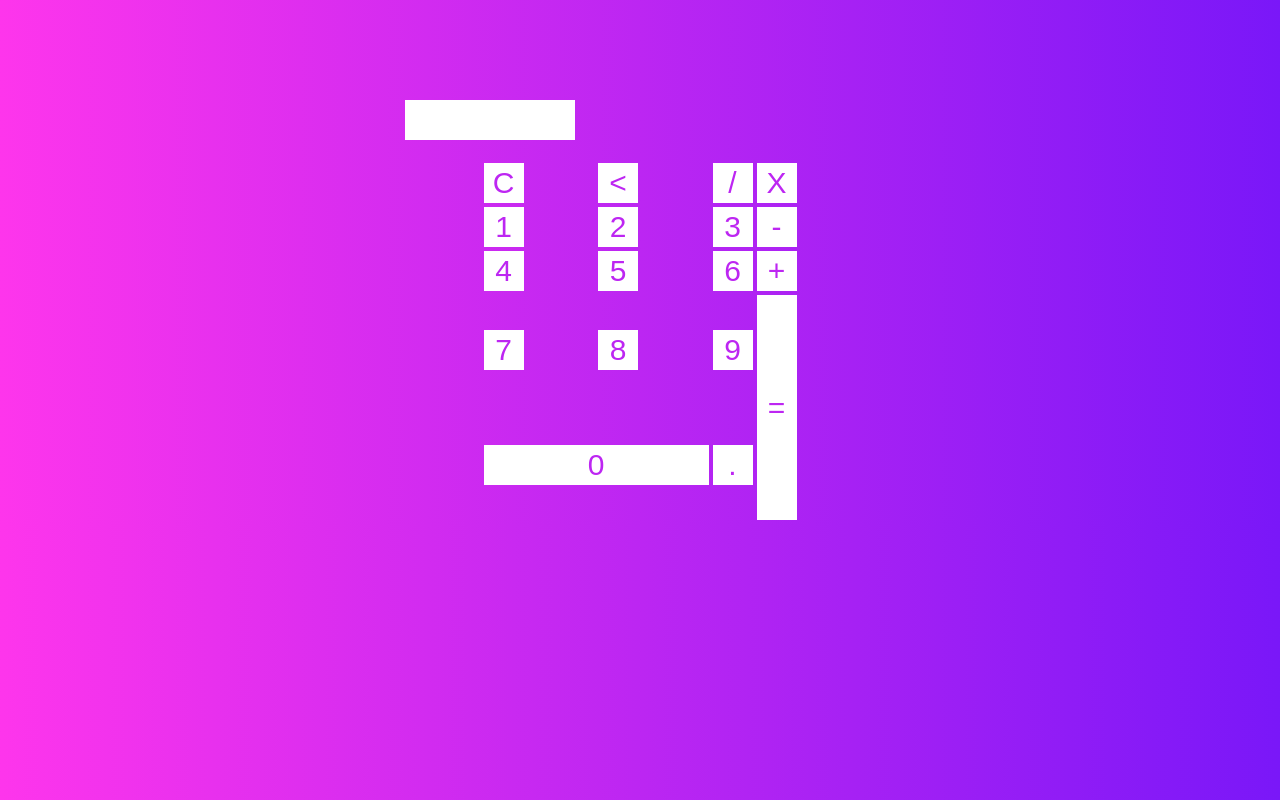
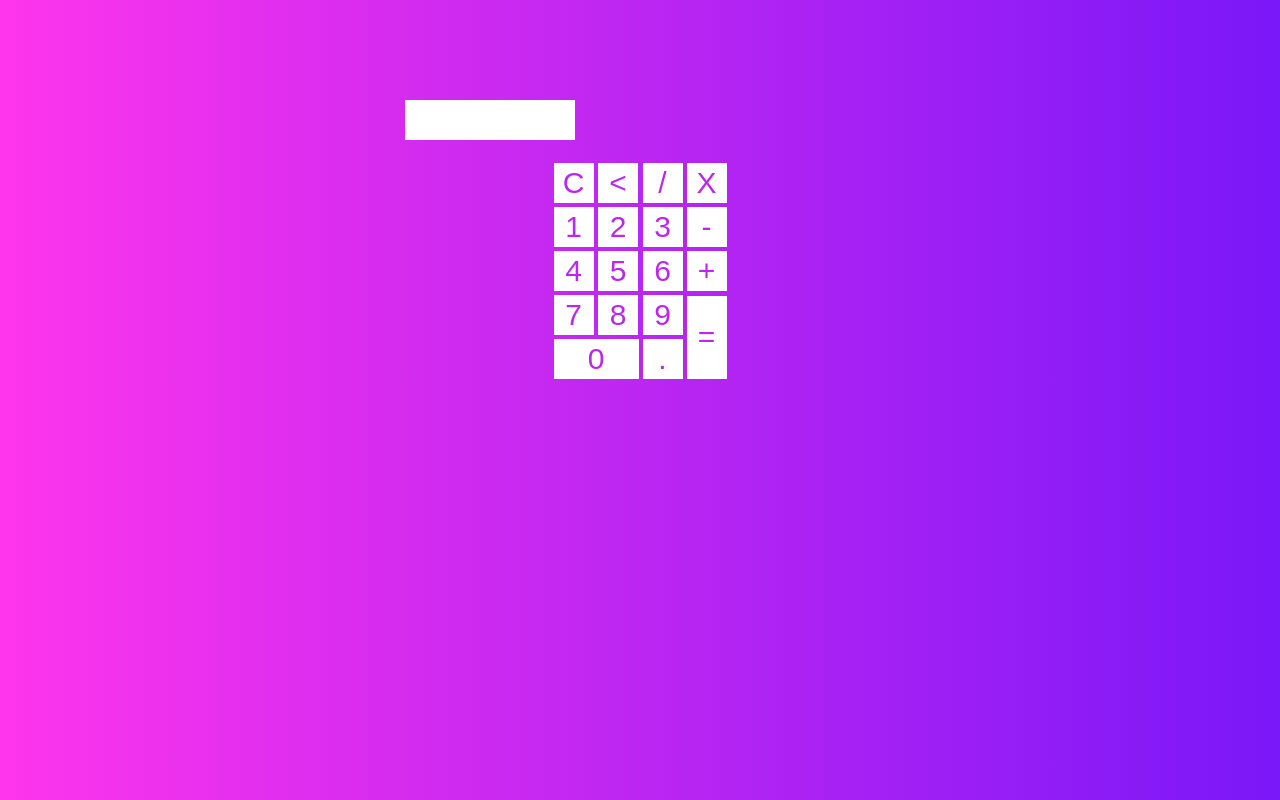
Before and after one commit to TrizlyBear/web, a plain HTML site: page index.html in a window 1280 px wide. Drawn offline with Linux system fonts and the light colour scheme.

Commit message:
Update index.html

```diff
--- a/index.html
+++ b/index.html
@@ -32,10 +32,10 @@
         <td><input class="button" type="button" value="7" onclick="insert(7)"></td>
         <td><input class="button" type="button" value="8" onclick="insert(8)"></td>
         <td><input class="button" type="button" value="9" onclick="insert(9)"></td>
-        <td rowspan="5"><input class="button" style="height:225px" type="button" value="=" onclick="equal()"></td>
+        <td rowspan="5"><input class="button" style="height:83px" type="button" value="=" onclick="equal()"></td>
       </tr>
       <tr>
-        <td colspan="2"><input class="button" style="width:225px" type="button" value="0" onclick="insert(0)"></td>
+        <td colspan="2"><input class="button" style="width:85px" type="button" value="0" onclick="insert(0)"></td>
         <td><input class="button" type="button" value="." onclick="insert('.')"></td>
       </tr>
     </table>
```
